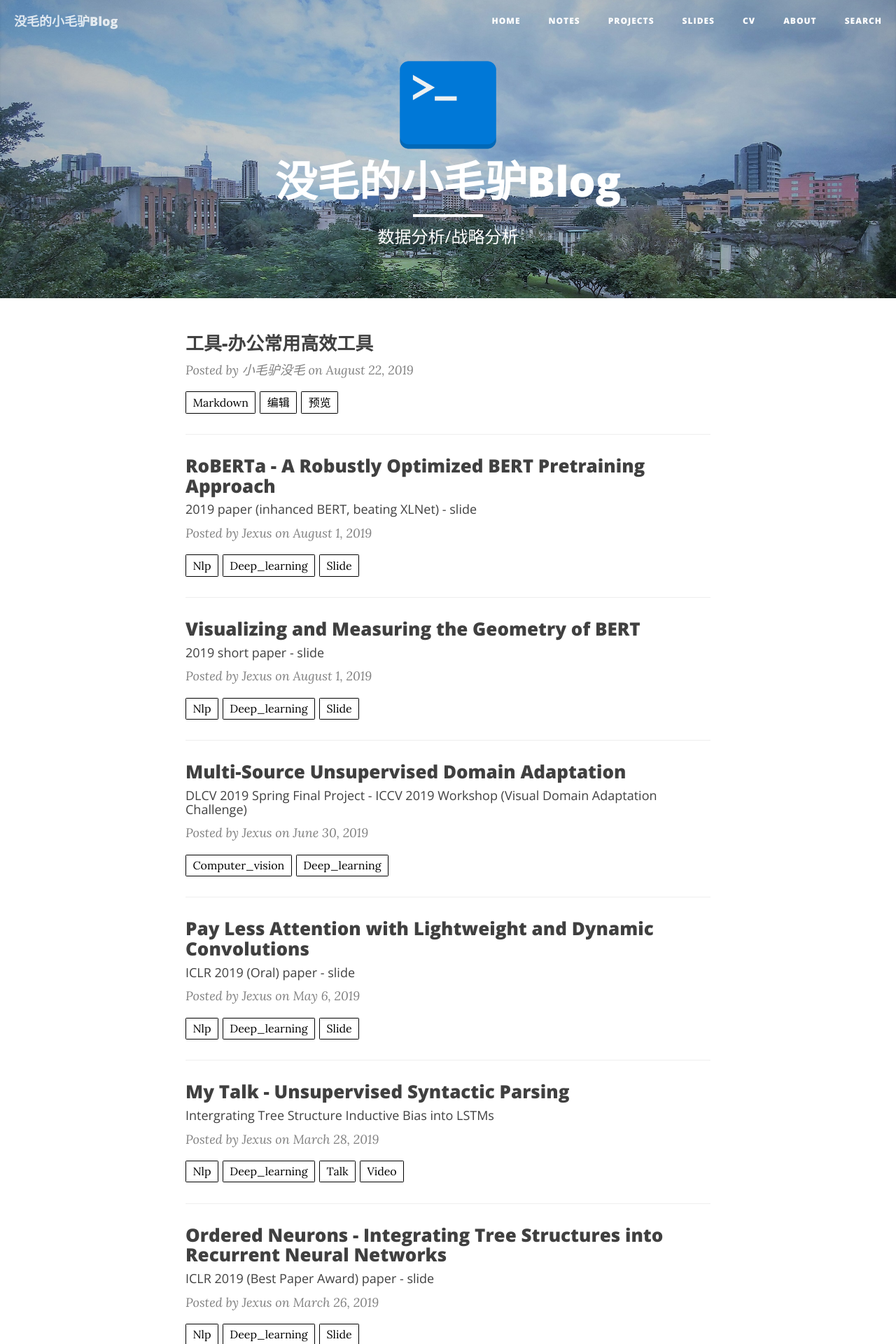
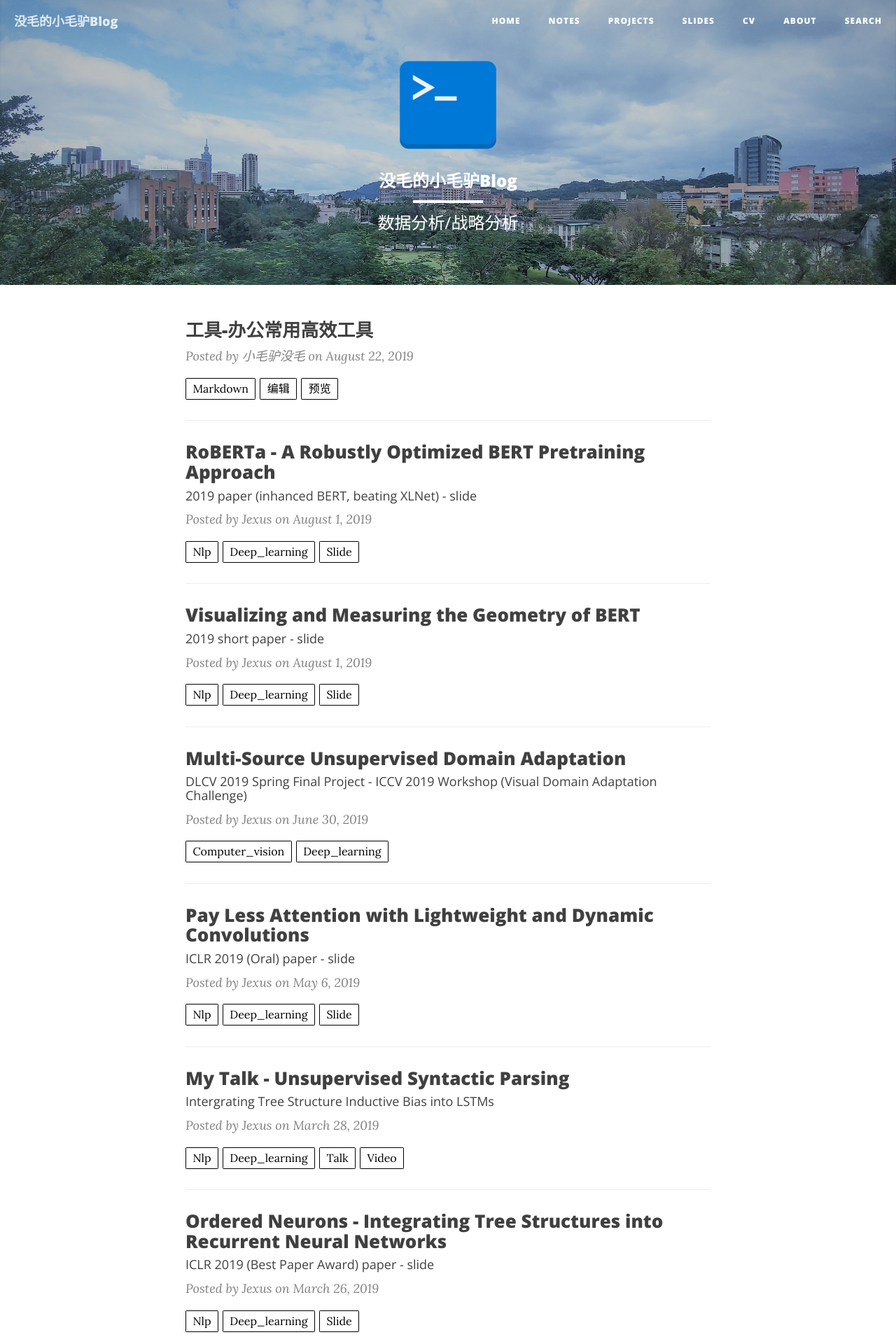
Before and after one commit to xiaomaolvmeimao/xiaomaolvmeimao.github.io, a Jekyll site: the page built from index.html, in a window 1280 px wide. Shown: the top 1920 px of the page at 70% size. Built offline with Jekyll 4.4.1, drawn with Linux system fonts in a browser that asks for light colours; nearby versions of some CDN libraries; the list of posts is cut into pages by our own code.

Commit message:
first commit1

```diff
--- a/_layouts/page.html
+++ b/_layouts/page.html
@@ -13,7 +13,7 @@
 					<img src= "{{ site.logo }}" style="height: 150px">
 					{% endif %}
 					{% else %}{% endif %}
-                    <h1>{% if page.title %}{{ page.title }}{% else %}{{ site.title }}{% endif %}</h1>
+                    <h2>{% if page.title %}{{ page.title }}{% else %}{{ site.title }}{% endif %}</h2>
                     <hr class="small">
                     <span class="subheading">{% if page.description %}{{ page.description }}{% else %}{{ site.description }}{% endif %}</span>
                 </div>
```
